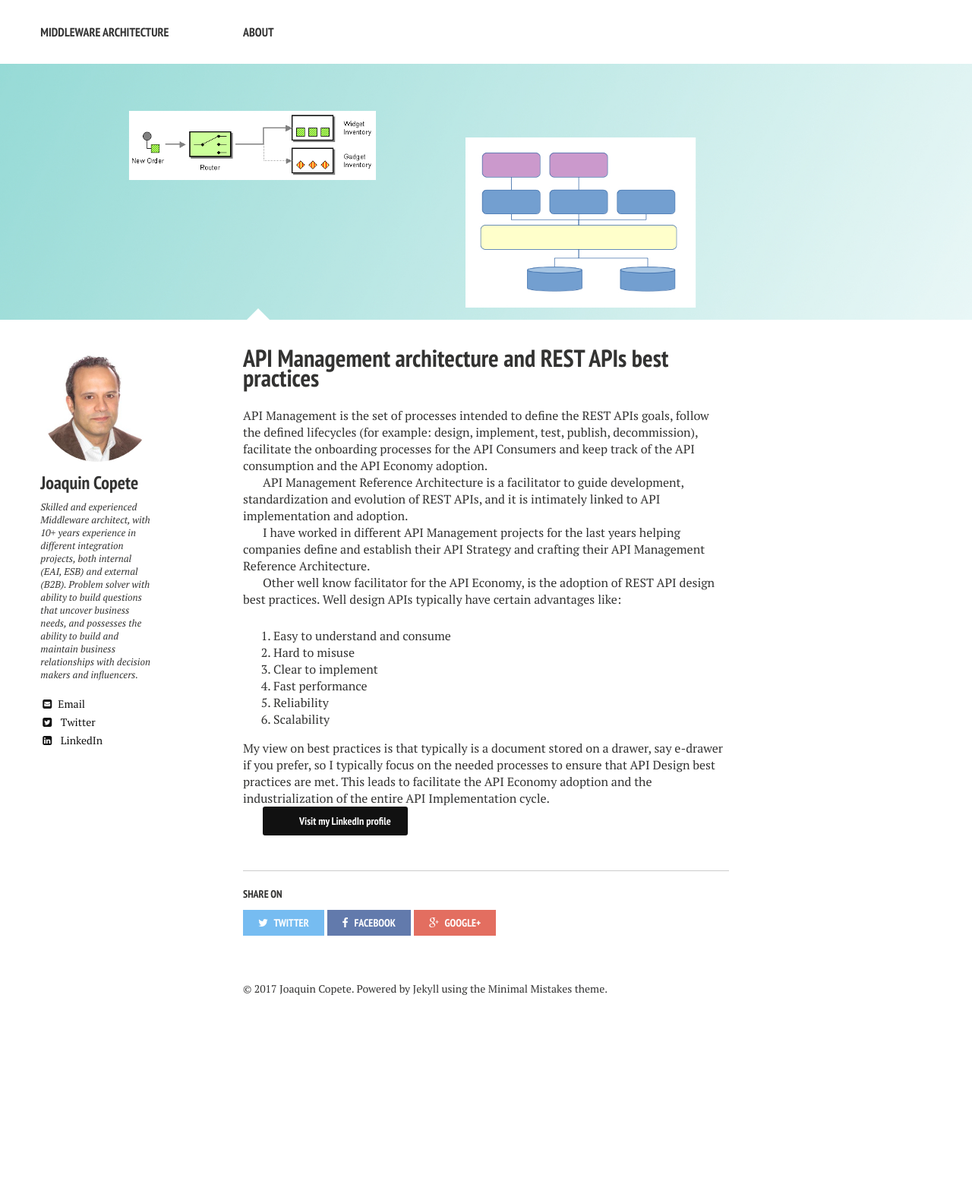
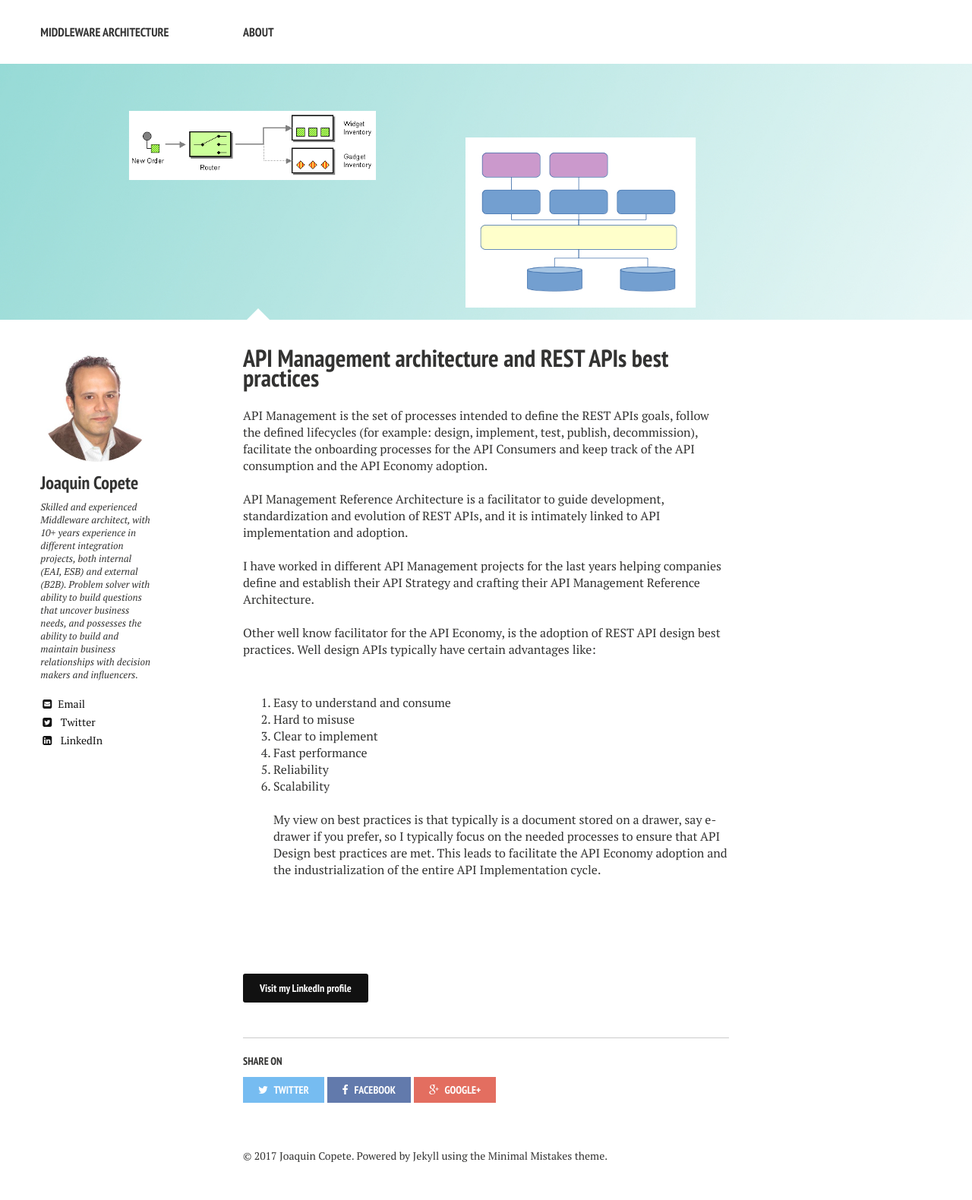
Before and after one commit to jcopete/jcopete.github.io, a Jekyll site: the page built from pages/landing/API_Management_architecture_and_REST_APIs_best_practices.md, in a window 1280 px wide. Shown: the whole page at 76% size. Built offline with Jekyll 4.4.1, drawn with Linux system fonts in a browser that asks for light colours; nearby versions of some CDN libraries; before the commit the page ends 1360 px from its top, so only the background shows below that.

Commit message:
Update API_Management_architecture_and_REST_APIs_best_practices.md

```diff
--- a/pages/landing/API_Management_architecture_and_REST_APIs_best_practices.md
+++ b/pages/landing/API_Management_architecture_and_REST_APIs_best_practices.md
@@ -9,27 +9,19 @@ image:
 ---
 
 
-API Management is the set of processes intended to define the REST APIs goals, follow the defined lifecycles (for example: design, implement, test, publish, decommission), facilitate the onboarding processes for the API Consumers and keep track of the API consumption and the API Economy adoption.
-
-
-API Management Reference Architecture is a facilitator to guide development, standardization and evolution of REST APIs, and it is intimately linked to API implementation and adoption.
-
-
-I have worked in different API Management projects for the last years helping companies define and establish their API Strategy and crafting their API Management Reference Architecture.
-
-
-Other well know facilitator for the API Economy, is the adoption of REST API design best practices. Well design APIs typically have certain advantages like:
-
-
+API Management is the set of processes intended to define the REST APIs goals, follow the defined lifecycles (for example: design, implement, test, publish, decommission), facilitate the onboarding processes for the API Consumers and keep track of the API consumption and the API Economy adoption.<br/><br/>
+API Management Reference Architecture is a facilitator to guide development, standardization and evolution of REST APIs, and it is intimately linked to API implementation and adoption. <br/><br/>
+I have worked in different API Management projects for the last years helping companies define and establish their API Strategy and crafting their API Management Reference Architecture.<br/><br/>
+Other well know facilitator for the API Economy, is the adoption of REST API design best practices. Well design APIs typically have certain advantages like:<br/><br/>
 1. Easy to understand and consume
 2. Hard to misuse
 3. Clear to implement
 4. Fast performance
 5. Reliability
 6. Scalability
-
+<br/><br/>
 My view on best practices is that typically is a document stored on a drawer, say e-drawer if you prefer, so I typically focus on the needed processes to ensure that API Design best practices are met. This leads to facilitate the API Economy adoption and the industrialization of the entire API Implementation cycle.
-
+<br/><br/><br/><br/><br/><br/>
 
 
 <a markdown="0" href="http://linkedin.com/in/jcopete" class="btn">Visit my LinkedIn profile</a>
```
